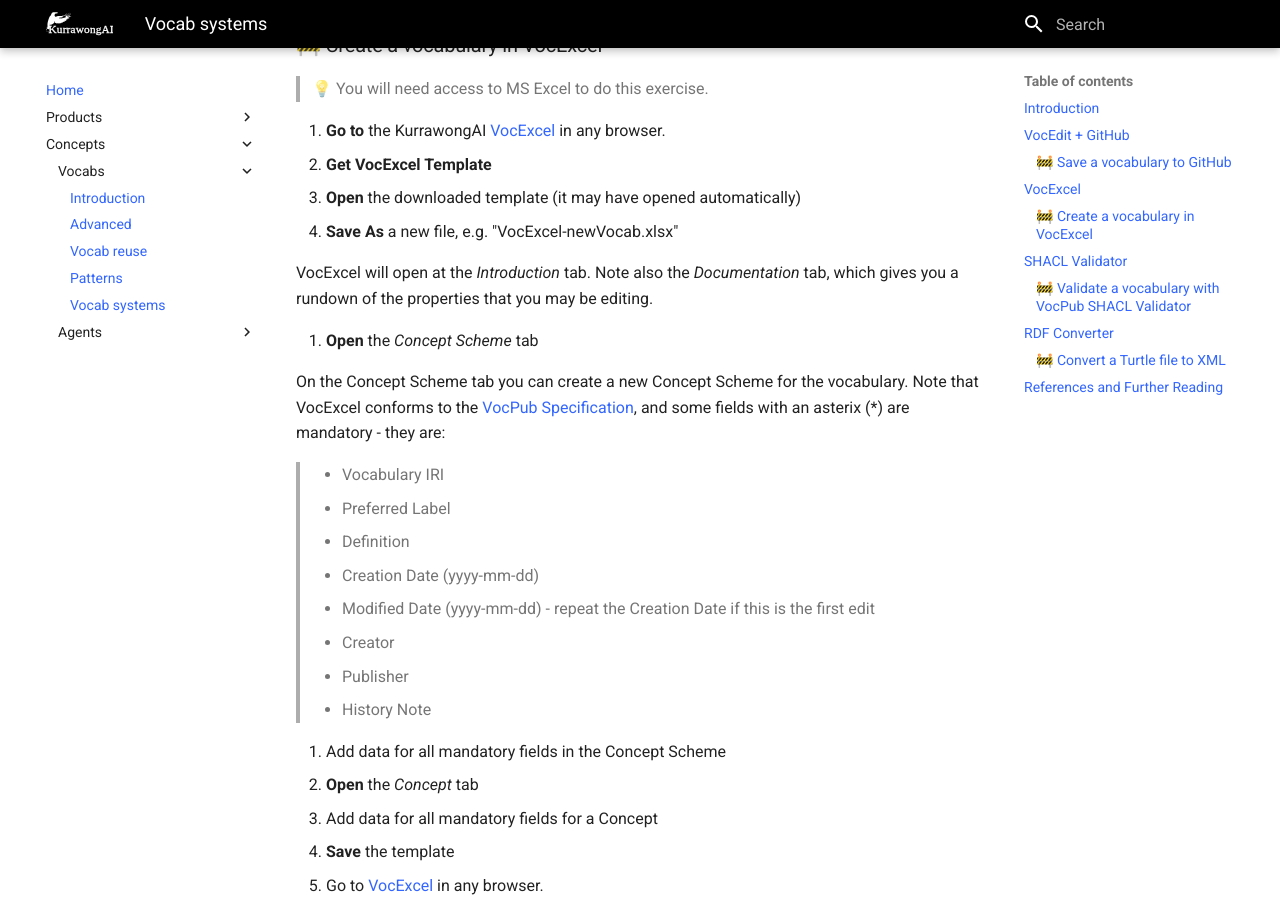
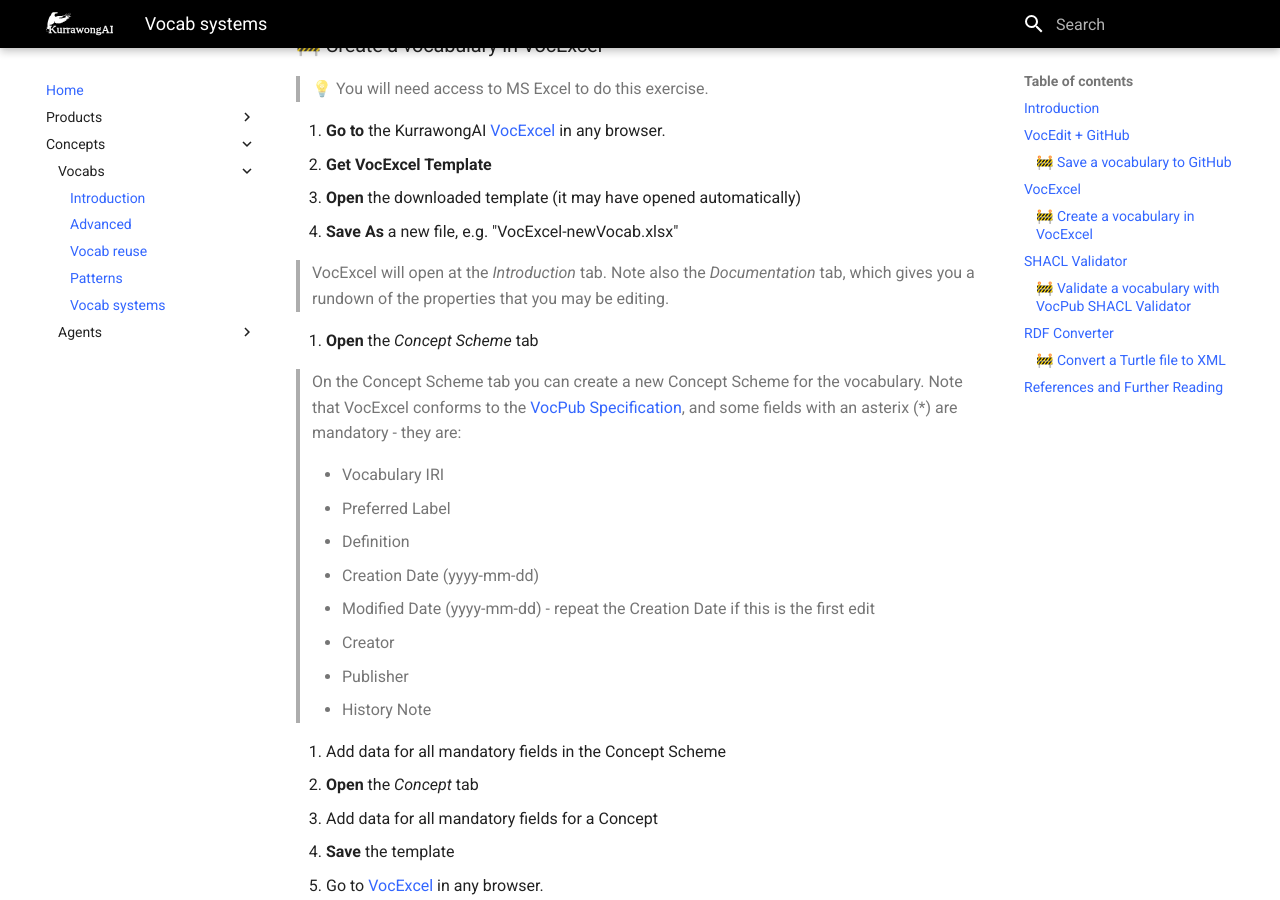
Before and after one commit to Kurrawong/docs, an MkDocs documentation site: the page built from docs/concepts/vocabs/vocab-systems.md, in a window 1280 px wide and 900 px high, scrolled down 2529 px. Built offline with MkDocs 1.6.1 and Material for MkDocs 9.7.7, drawn with Linux system fonts in a browser that asks for light colours.

```diff
--- a/docs/concepts/vocabs/vocab-systems.md
+++ b/docs/concepts/vocabs/vocab-systems.md
@@ -79,11 +79,11 @@ To walk you through VocExcel features, we'll create a vocabulary from scratch.
 3. **Open** the downloaded template (it may have opened automatically)
 4. **Save As** a new file, e.g. "VocExcel-newVocab.xlsx"
 
-VocExcel will open at the _Introduction_ tab. Note also the _Documentation_ tab, which gives you a rundown of the properties that you may be editing.
+> VocExcel will open at the _Introduction_ tab. Note also the _Documentation_ tab, which gives you a rundown of the properties that you may be editing.
 
 5. **Open** the _Concept Scheme_ tab
 
-On the Concept Scheme tab you can create a new Concept Scheme for the vocabulary. Note that VocExcel conforms to the [VocPub Specification](https://agldwg.github.io/vocpub-profile/specification.html), and some fields with an asterix (*) are mandatory - they are:
+> On the Concept Scheme tab you can create a new Concept Scheme for the vocabulary. Note that VocExcel conforms to the [VocPub Specification](https://agldwg.github.io/vocpub-profile/specification.html), and some fields with an asterix (*) are mandatory - they are:
 
 > - Vocabulary IRI
 > - Preferred Label
```
